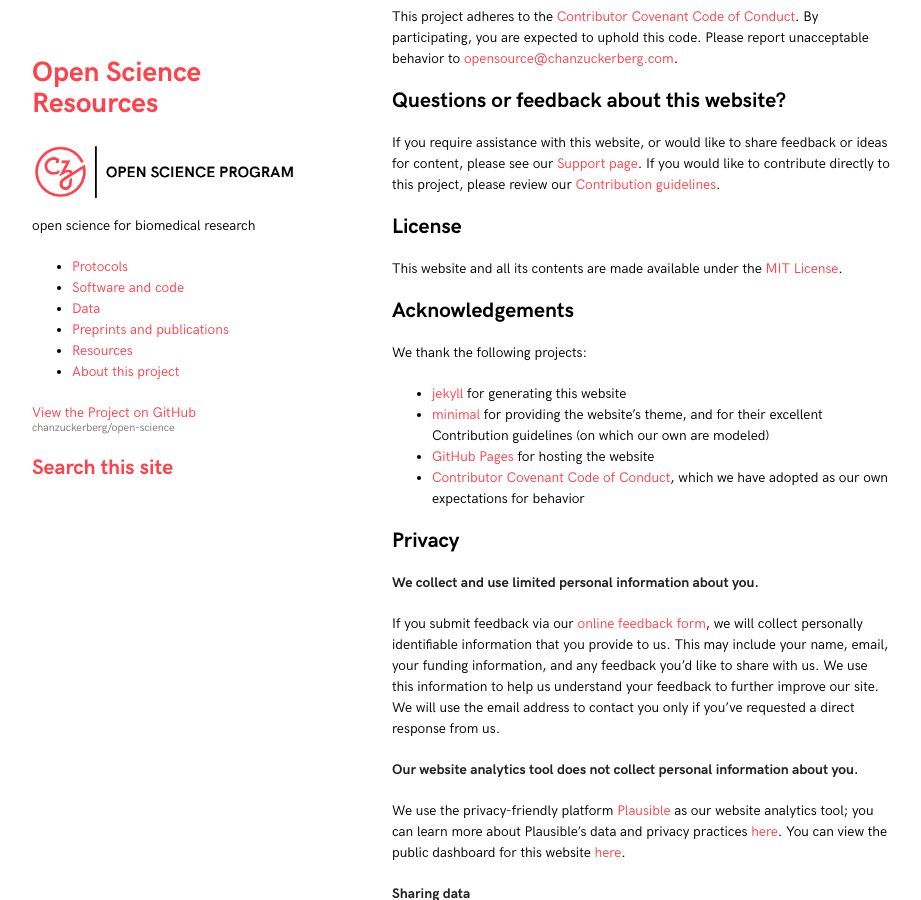
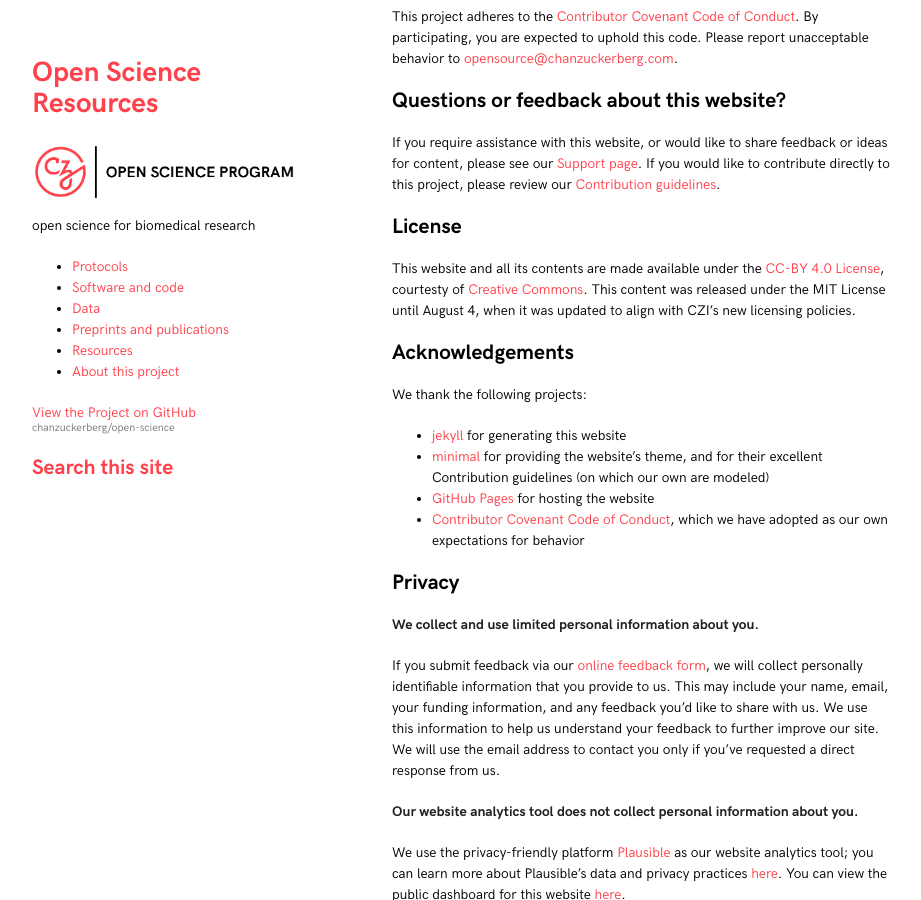
Before and after one commit to chanzuckerberg/open-science, a Jekyll site: the page built from about.md, in a window 1280 px wide and 900 px high, scrolled down 458 px. Shown: the whole window, without its empty margins (178-1099 px from the left). Built offline with Jekyll 4.4.1, drawn with Linux system fonts in a browser that asks for light colours.

Commit message:
updating license to CC-BY

```diff
--- a/about.md
+++ b/about.md
@@ -35,7 +35,10 @@ please review our [Contribution guidelines](/open-science/CONTRIBUTING).
 
 ## License
 
-This website and all its contents are made available under the [MIT License](/open-science/LICENSE).
+This website and all its contents are made available under the [CC-BY 4.0 License](/open-science/LICENSE),
+courtesty of [Creative Commons](https://creativecommons.org/licenses/by/4.0/).
+This content was released under the MIT License until August 4,
+when it was updated to align with CZI's new licensing policies.
 
 ## Acknowledgements
 
```
Also changed, not shown: CONTRIBUTING.md (+1 -1 lines), LICENSE.md.
